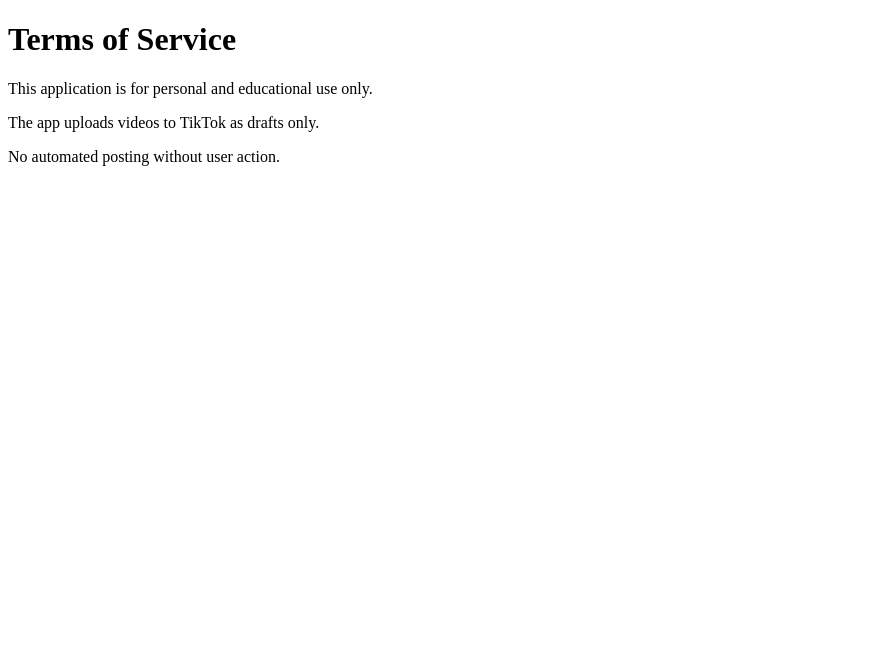
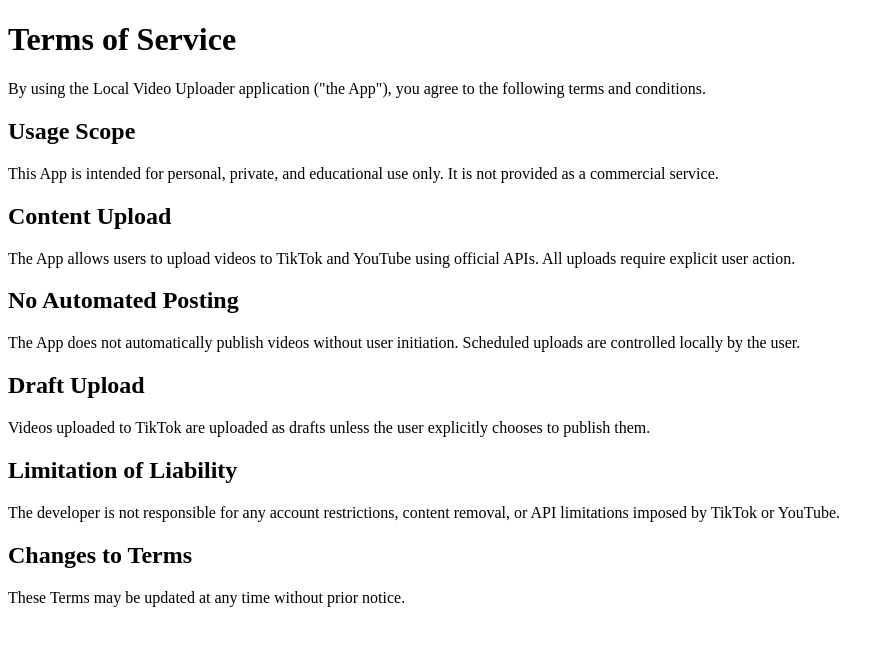
Before and after one commit to reeriisasam/local-video-uploader-docs, a plain HTML site: page terms.html in a window 1280 px wide. Shown: the whole page, without its empty margins (0-894 px from the left). Drawn offline with Linux system fonts and the light colour scheme.

Commit message:
v 1 fix all file

```diff
--- a/terms.html
+++ b/terms.html
@@ -1,10 +1,56 @@
 <!DOCTYPE html>
-<html>
-<head><title>Terms of Service</title></head>
+<html lang="en">
+<head>
+  <meta charset="UTF-8" />
+  <title>Terms of Service</title>
+
+  <!-- TikTok Domain Verification -->
+  <!-- ใส่ meta จาก TikTok ตรง content -->
+  <meta name="tiktok-site-verification" content="PUT_YOUR_CODE_HERE" />
+</head>
 <body>
+
 <h1>Terms of Service</h1>
-<p>This application is for personal and educational use only.</p>
-<p>The app uploads videos to TikTok as drafts only.</p>
-<p>No automated posting without user action.</p>
+
+<p>
+By using the Local Video Uploader application ("the App"), you agree to the following
+terms and conditions.
+</p>
+
+<h2>Usage Scope</h2>
+<p>
+This App is intended for personal, private, and educational use only.
+It is not provided as a commercial service.
+</p>
+
+<h2>Content Upload</h2>
+<p>
+The App allows users to upload videos to TikTok and YouTube using official APIs.
+All uploads require explicit user action.
+</p>
+
+<h2>No Automated Posting</h2>
+<p>
+The App does not automatically publish videos without user initiation.
+Scheduled uploads are controlled locally by the user.
+</p>
+
+<h2>Draft Upload</h2>
+<p>
+Videos uploaded to TikTok are uploaded as drafts unless the user explicitly chooses
+to publish them.
+</p>
+
+<h2>Limitation of Liability</h2>
+<p>
+The developer is not responsible for any account restrictions, content removal,
+or API limitations imposed by TikTok or YouTube.
+</p>
+
+<h2>Changes to Terms</h2>
+<p>
+These Terms may be updated at any time without prior notice.
+</p>
+
 </body>
 </html>
```
Also changed, not shown: privacy.html (+46 -5 lines).
